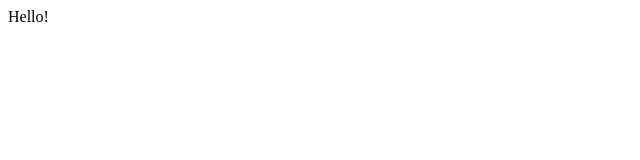
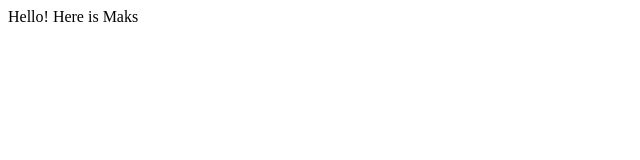
Before and after one commit to MaksRoxx/test, a plain HTML site: page index.html in a window 1280 px wide. Shown: the whole page, without its empty margins (0-640 px from the left). Drawn offline with Linux system fonts and the light colour scheme.

Commit message:
я макс в index.html

```diff
--- a/index.html
+++ b/index.html
@@ -8,5 +8,6 @@
 </head>
 <body>
     Hello!
+    Here is Maks
 </body>
 </html>
```
